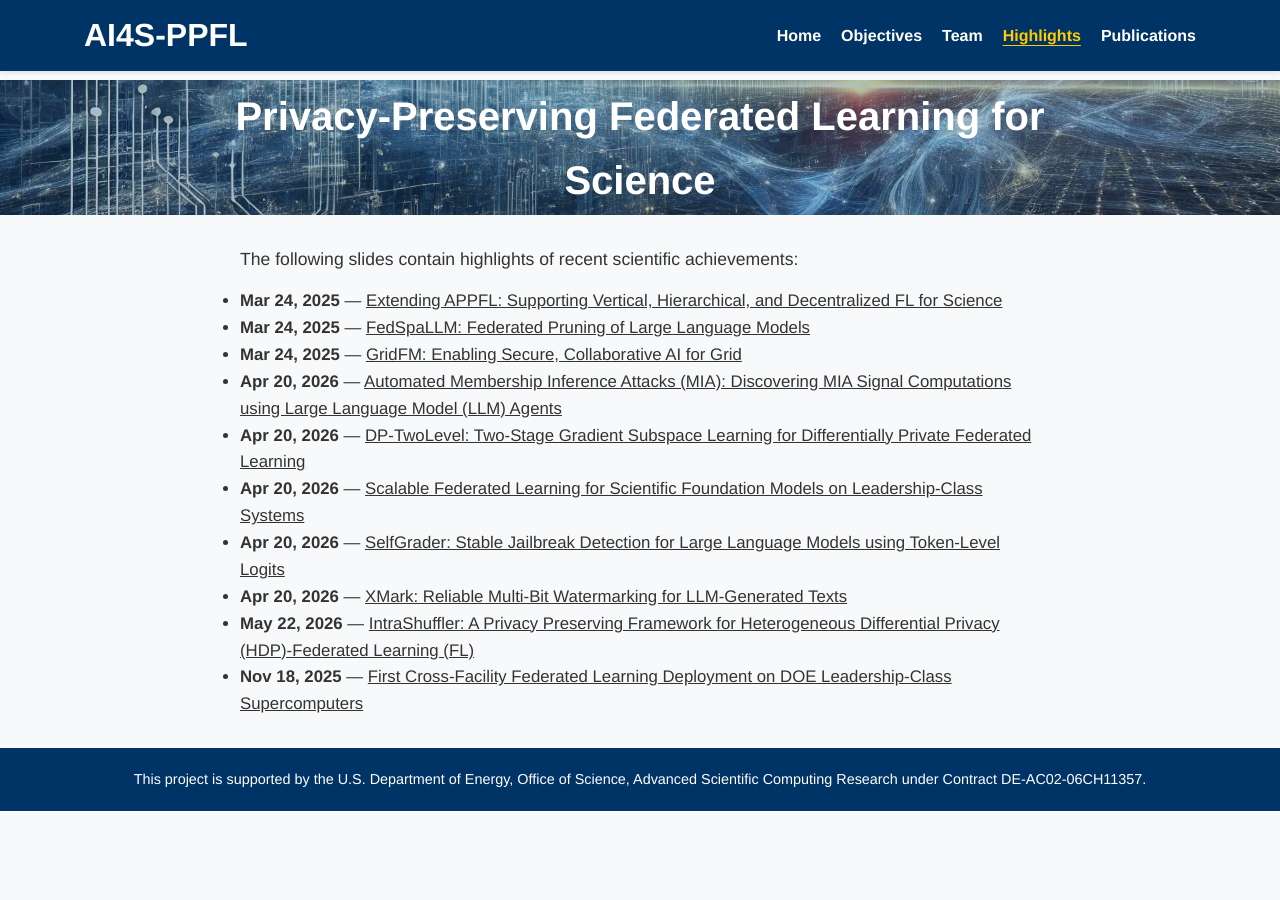
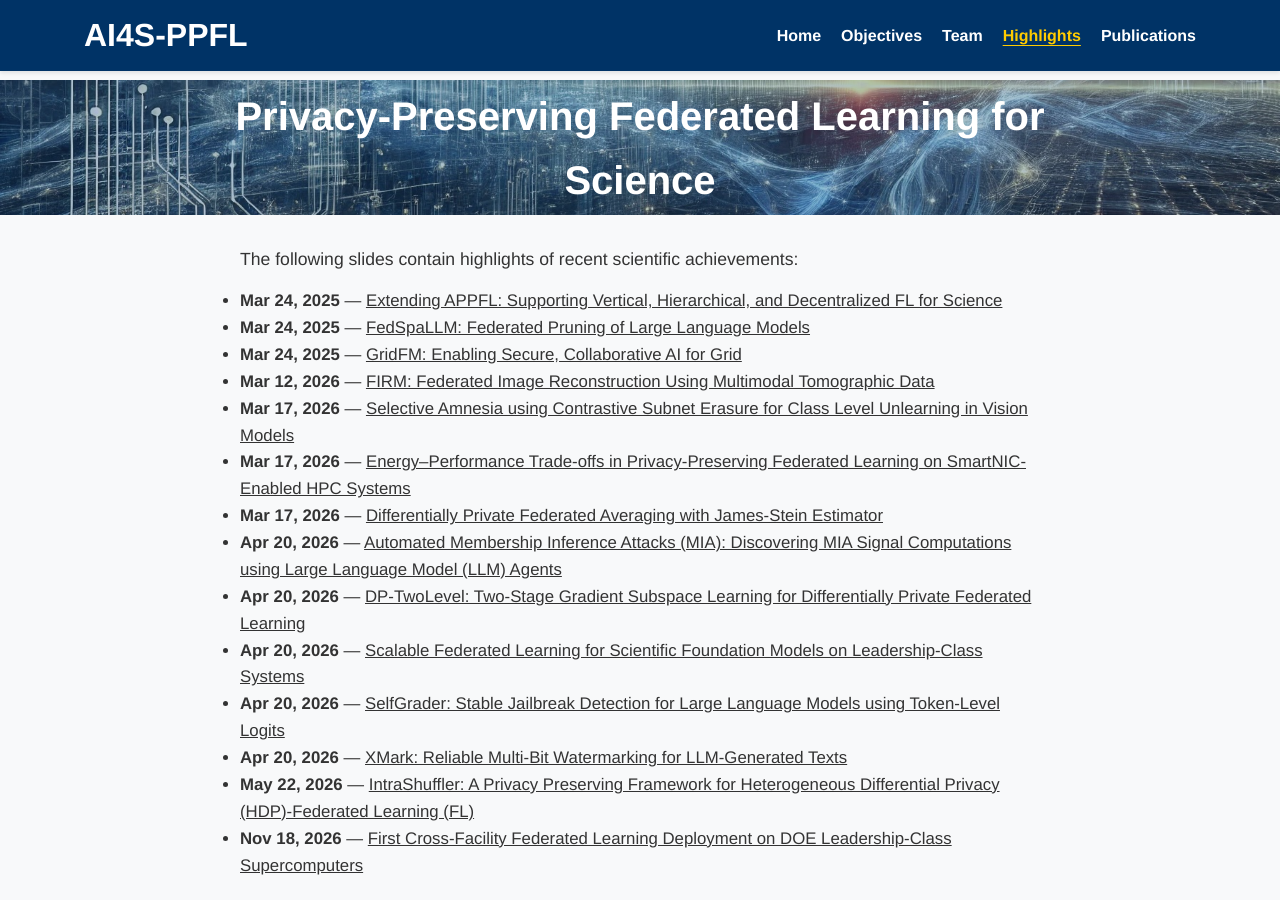
Before and after one commit to AI4S-PPFL/ai4s-ppfl.github.io, a Jekyll site: the page built from _highlights/index.md, in a window 1280 px wide and 900 px high. Built offline with Jekyll 4.4.1, drawn with Linux system fonts in a browser that asks for light colours.

Commit message:
Rename highlight PDFs to YYYYMMDD prefix; add four new slides
Switch to ISO-style date prefixes so alphabetic filename order matches
chronological order. Add four new highlights: FIRM (Mar 12, 2026),
CVPR / IPDPSW / JSE (all Mar 17, 2026), with titles taken from the
slides.

Co-Authored-By: Claude Opus 4.7 <noreply@anthropic.com>

```diff
--- a/_data/highlights.yml
+++ b/_data/highlights.yml
@@ -1,42 +1,59 @@
-# Highlight slides. Listed in any order — the page sorts by `date` descending.
+# Highlight slides. Listed in any order — the page sorts by `file` alphabetically
+# (with YYYYMMDD filename prefix this is chronological).
 # `file` is the PDF filename inside `_highlights/`.
 
-- date: 2026-05-22
-  file: "05222026 - IntraShuffler.pdf"
-  title: "IntraShuffler: A Privacy Preserving Framework for Heterogeneous Differential Privacy (HDP)-Federated Learning (FL)"
+- date: 2025-03-24
+  file: "20250324 - CCGrid.pdf"
+  title: "Extending APPFL: Supporting Vertical, Hierarchical, and Decentralized FL for Science"
+
+- date: 2025-03-24
+  file: "20250324 - FedSpaLLM.pdf"
+  title: "FedSpaLLM: Federated Pruning of Large Language Models"
+
+- date: 2025-03-24
+  file: "20250324 - GridFM.pdf"
+  title: "GridFM: Enabling Secure, Collaborative AI for Grid"
+
+- date: 2026-03-12
+  file: "20260312 - FIRM.pdf"
+  title: "FIRM: Federated Image Reconstruction Using Multimodal Tomographic Data"
+
+- date: 2026-03-17
+  file: "20260317 - CVPR.pdf"
+  title: "Selective Amnesia using Contrastive Subnet Erasure for Class Level Unlearning in Vision Models"
+
+- date: 2026-03-17
+  file: "20260317 - IPDPSW.pdf"
+  title: "Energy–Performance Trade-offs in Privacy-Preserving Federated Learning on SmartNIC-Enabled HPC Systems"
+
+- date: 2026-03-17
+  file: "20260317 - JSE.pdf"
+  title: "Differentially Private Federated Averaging with James-Stein Estimator"
 
 - date: 2026-04-20
-  file: "04202026 - Auto MIA.pdf"
+  file: "20260420 - Auto MIA.pdf"
   title: "Automated Membership Inference Attacks (MIA): Discovering MIA Signal Computations using Large Language Model (LLM) Agents"
 
 - date: 2026-04-20
-  file: "04202026 - DP2level.pdf"
+  file: "20260420 - DP2level.pdf"
   title: "DP-TwoLevel: Two-Stage Gradient Subspace Learning for Differentially Private Federated Learning"
 
 - date: 2026-04-20
-  file: "04202026 - ScalableFL.pdf"
+  file: "20260420 - ScalableFL.pdf"
   title: "Scalable Federated Learning for Scientific Foundation Models on Leadership-Class Systems"
 
 - date: 2026-04-20
-  file: "04202026 - SelfGrader.pdf"
+  file: "20260420 - SelfGrader.pdf"
   title: "SelfGrader: Stable Jailbreak Detection for Large Language Models using Token-Level Logits"
 
 - date: 2026-04-20
-  file: "04202026 - XMark.pdf"
+  file: "20260420 - XMark.pdf"
   title: "XMark: Reliable Multi-Bit Watermarking for LLM-Generated Texts"
 
-- date: 2025-11-18
-  file: "11182025 - APPFL Deployment.pdf"
+- date: 2026-05-22
+  file: "20260522 - IntraShuffler.pdf"
+  title: "IntraShuffler: A Privacy Preserving Framework for Heterogeneous Differential Privacy (HDP)-Federated Learning (FL)"
+
+- date: 2026-11-18
+  file: "20261118 - APPFL Deployment.pdf"
   title: "First Cross-Facility Federated Learning Deployment on DOE Leadership-Class Supercomputers"
-
-- date: 2025-03-24
-  file: "03242025 - CCGrid.pdf"
-  title: "Extending APPFL: Supporting Vertical, Hierarchical, and Decentralized FL for Science"
-
-- date: 2025-03-24
-  file: "03242025 - GridFM.pdf"
-  title: "GridFM: Enabling Secure, Collaborative AI for Grid"
-
-- date: 2025-03-24
-  file: "03242025 - FedSpaLLM.pdf"
-  title: "FedSpaLLM: Federated Pruning of Large Language Models"
```
Also changed, not shown: 24 other files.
